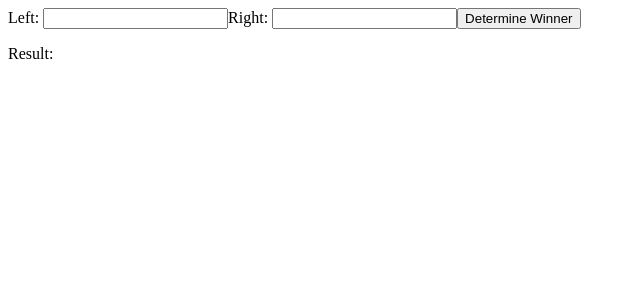
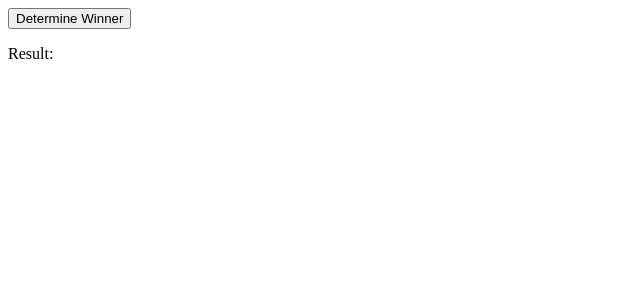
Before and after one commit to erikbjoern/rps_techinterview, a React (Create React App) app: page / in a window 1280 px wide. Shown: the top 300 px of the page, without its empty margins (0-640 px from the left). Built offline with nearby package versions, Linux system fonts and the light colour scheme.

Commit message:
changing 'PlayerChoices' to 'DetermineWinner' since that's its only function now

```diff
--- a/src/App.jsx
+++ b/src/App.jsx
@@ -1,5 +1,5 @@
 import React, { Component } from 'react'
-import PlayerPlaceholders from './components/PlayerPlaceholders'
+import DetermineWinner from './components/DetermineWinner'
 import DisplayWinner from './components/DisplayWinner'
 import { determineWinner } from './helpers/determineWinnerHelper'
 
@@ -48,10 +48,7 @@ class App extends Component {
   render() {
     return (
       <div>
-        <PlayerPlaceholders
-          leftChoice={this.state.leftChoice}
-          rightChoice={this.state.rightChoice}
-          onChangeHandler={this.onChangeHandler}
+        <DetermineWinner
           onSubmitHandler={this.onSubmitHandler}
         />
         <DisplayWinner
--- /dev/null
+++ b/src/components/DetermineWinner.jsx
@@ -0,0 +1,12 @@
+import React from 'react'
+
+const DetermineWinner = props => {
+  return (
+    <form onSubmit={props.onSubmitHandler}>
+      <button id='determineWinner'> Determine Winner </button>
+    </form>
+  )
+}
+
+
+export default DetermineWinner
--- a/src/components/PlayerPlaceholders.jsx
+++ /dev/null
@@ -1,24 +0,0 @@
-import React from 'react'
-
-const PlayerPlaceholders = props => {
-  return (
-    <form onSubmit={props.onSubmitHandler}>
-      <label htmlFor="leftPlayer">Left: </label>
-      <input
-        id='leftPlayer'
-        type='string'
-        name='leftPlayer'
-      />
-      <label htmlFor="rightPlayer">Right: </label>
-      <input
-        id='rightPlayer'
-        type='string'
-        name='rightPlayer'
-      />
-      <button id='determineWinner'> Determine Winner </button>
-    </form>
-  )
-}
-
-
-export default PlayerPlaceholders
```
Also changed, not shown: 2 other files (tests, documents, lock files or other folders).
